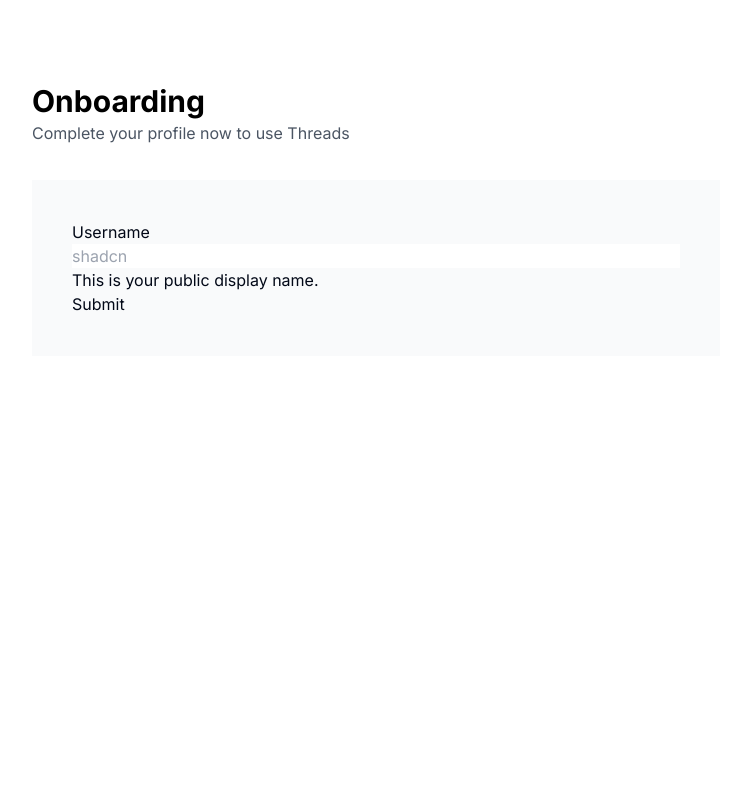
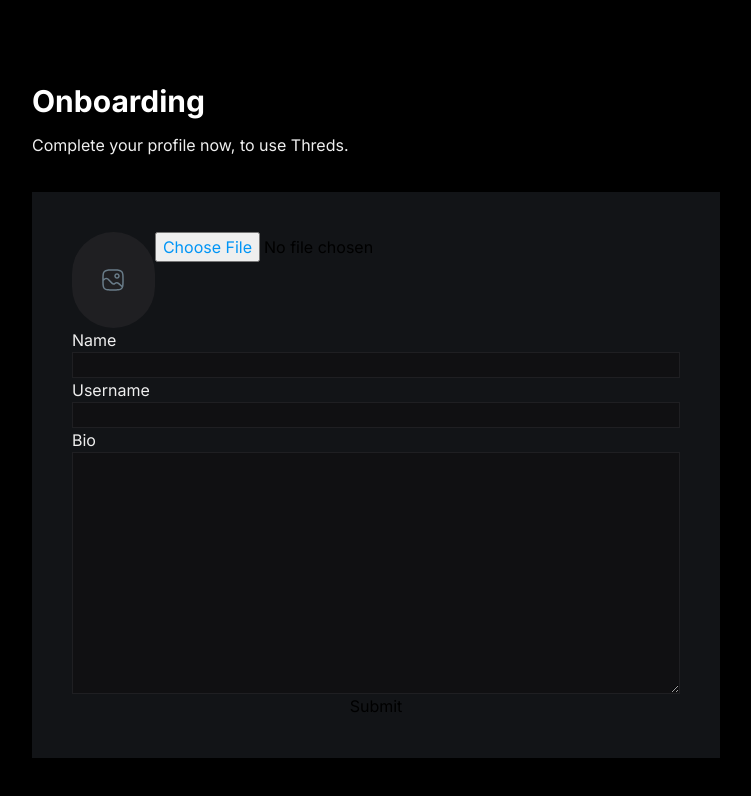
Before and after one commit to MMH576/threads, a Next.js app: page /onboarding in a window 1280 px wide. Shown: the top 796 px of the page, without its empty margins (264-1015 px from the left). Built offline with nearby package versions, Linux system fonts and the light colour scheme; no server answers.

Commit message:
fixed form color schemes

```diff
--- a/Components/forms/AccountProfile.tsx
+++ b/Components/forms/AccountProfile.tsx
@@ -1,5 +1,6 @@
 "use client";
 import { useForm } from "react-hook-form";
+import { ChangeEvent } from "react";
 import { Button } from "@/Components/ui/button"
 import {
   Form,
@@ -11,9 +12,12 @@
   FormMessage,
 } from "@/Components/ui/form"
 import { Input } from "@/Components/ui/input"
+import { Textarea } from "@/Components/ui/textarea"
 import { zodResolver } from "@hookform/resolvers/zod";
 import { UserValidation } from "@/lib/validations/user";
 import * as z from "zod";
+import Image from "next/image";
+
 interface Props {
     user: {
         id: string;
@@ -36,6 +40,9 @@
             bio: "",
         },
     })
+    const handleImage = (e: ChangeEvent, fieldChange: (value: string) => void) => {
+        e.preventDefault();
+    }
     // Define a submit handler.
   function onSubmit(values: z.infer<typeof UserValidation>) {
     // Do something with the form values.
@@ -44,24 +51,106 @@
   }
     return (
         <Form {...form}>
-      <form onSubmit={form.handleSubmit(onSubmit)} className="space-y-8">
+      <form onSubmit={form.handleSubmit(onSubmit)}
+       className="flex flex-col justify-start gap-10">
+           <FormField
+          control={form.control}
+          name='profile_photo'
+          render={({ field }) => (
+            <FormItem className='flex items-center gap-4'>
+              <FormLabel className='account-form_image-label'>
+                {field.value ? (
+                  <Image
+                    src={field.value}
+                    alt='profile_icon'
+                    width={96}
+                    height={96}
+                    priority
+                    className='rounded-full object-contain'
+                  />
+                ) : (
+                  <Image
+                    src='/assets/profile.svg'
+                    alt='profile_icon'
+                    width={24}
+                    height={24}
+                    className='object-contain'
+                  />
+                )}
+              </FormLabel>
+              <FormControl className='flex-1 text-base-semibold text-gray-200'>
+                <Input
+                  type='file'
+                  accept='image/*'
+                  placeholder='Add profile photo'
+                  className='account-form_image-input'
+                  onChange={(e) => handleImage(e, field.onChange)}
+                />
+              </FormControl>
+            </FormItem>
+          )}
+        />
+
         <FormField
           control={form.control}
-          name="username"
+          name='name'
           render={({ field }) => (
-            <FormItem>
-              <FormLabel>Username</FormLabel>
+            <FormItem className='flex w-full flex-col gap-3'>
+              <FormLabel className='text-base-semibold text-light-2'>
+                Name
+              </FormLabel>
               <FormControl>
-                <Input placeholder="shadcn" {...field} />
+                <Input
+                  type='text'
+                  className='account-form_input no-focus'
+                  {...field}
+                />
               </FormControl>
-              <FormDescription>
-                This is your public display name.
-              </FormDescription>
               <FormMessage />
             </FormItem>
           )}
         />
-        <Button type="submit">Submit</Button>
+
+        <FormField
+          control={form.control}
+          name='username'
+          render={({ field }) => (
+            <FormItem className='flex w-full flex-col gap-3'>
+              <FormLabel className='text-base-semibold text-light-2'>
+                Username
+              </FormLabel>
+              <FormControl>
+                <Input
+                  type='text'
+                  className='account-form_input no-focus'
+                  {...field}
+                />
+              </FormControl>
+              <FormMessage />
+            </FormItem>
+          )}
+        />
+
+        <FormField
+          control={form.control}
+          name='bio'
+          render={({ field }) => (
+            <FormItem className='flex w-full flex-col gap-3'>
+              <FormLabel className='text-base-semibold text-light-2'>
+                Bio
+              </FormLabel>
+              <FormControl>
+                <Textarea
+                  rows={10}
+                  className='account-form_input no-focus'
+                  {...field}
+                />
+              </FormControl>
+              <FormMessage />
+            </FormItem>
+          )}
+        />
+        <Button type="submit" className="bg-primary-500">Submit</Button>
       </form>
     </Form>
     )
--- a/Components/ui/form.tsx
+++ b/Components/ui/form.tsx
@@ -1,5 +1,3 @@
-"use client"
-
 import * as React from "react"
 import * as LabelPrimitive from "@radix-ui/react-label"
 import { Slot } from "@radix-ui/react-slot"
@@ -13,7 +11,7 @@
 } from "react-hook-form"
 
 import { cn } from "@/lib/utils"
-import { Label } from "@/components/ui/label"
+import { Label } from "@/Components/ui/label"
 
 const Form = FormProvider
 
@@ -95,7 +93,7 @@
   return (
     <Label
       ref={ref}
-      className={cn(error && "text-destructive", className)}
+      className={cn(error && "text-red-500 dark:text-red-900", className)}
       htmlFor={formItemId}
       {...props}
     />
@@ -135,7 +133,7 @@
     <p
       ref={ref}
       id={formDescriptionId}
-      className={cn("text-sm text-muted-foreground", className)}
+      className={cn("text-sm text-slate-500 dark:text-slate-400", className)}
       {...props}
     />
   )
@@ -157,7 +155,7 @@
     <p
       ref={ref}
       id={formMessageId}
-      className={cn("text-sm font-medium text-destructive", className)}
+      className={cn("text-sm font-medium text-red-500 dark:text-red-900", className)}
       {...props}
     >
       {body}
--- /dev/null
+++ b/Components/ui/textarea.tsx
@@ -0,0 +1,22 @@
+import * as React from "react"
+
+import { cn } from "@/lib/utils"
+
+const Textarea = React.forwardRef<
+  HTMLTextAreaElement,
+  React.ComponentProps<"textarea">
+>(({ className, ...props }, ref) => {
+  return (
+    <textarea
+      className={cn(
+        "flex min-h-[80px] w-full rounded-md border border-input bg-background px-3 py-2 text-base ring-offset-background placeholder:text-muted-foreground focus-visible:outline-none focus-visible:ring-2 focus-visible:ring-ring focus-visible:ring-offset-2 disabled:cursor-not-allowed disabled:opacity-50 md:text-sm",
+        className
+      )}
+      ref={ref}
+      {...props}
+    />
+  )
+})
+Textarea.displayName = "Textarea"
+
+export { Textarea }
--- a/app/(auth)/layout.tsx
+++ b/app/(auth)/layout.tsx
@@ -13,7 +13,7 @@
   return (
     <ClerkProvider>
       <html lang="en">
-        <body className={`${inter.className} bg-white`}>{children}</body>
+        <body className={`${inter.className} bg-dark-1`}>{children}</body>
       </html>
     </ClerkProvider>
   );
--- a/app/(auth)/onboarding/page.tsx
+++ b/app/(auth)/onboarding/page.tsx
@@ -16,16 +16,16 @@
     }
 
     return (
-        <main className="mx-auto flex max-w-3xl flex-col justify-start px-10 py-20 bg-white">
-            <h1 className="head-text text-black">Onboarding</h1>
-            <p className="text-base-regular text-gray-600">Complete your profile now to use Threads</p>
-            <section className="mt-9 bg-gray-50 p-10">
-                <AccountProfile
-                user={userData}
-                btnTitle="Continue"
-                />
-            </section>
-        </main>
+    <main className='mx-auto flex max-w-3xl flex-col justify-start px-10 py-20'>
+      <h1 className='head-text'>Onboarding</h1>
+      <p className='mt-3 text-base-regular text-light-2'>
+        Complete your profile now, to use Threds.
+      </p>
+
+      <section className='mt-9 bg-dark-2 p-10'>
+        <AccountProfile user={userData} btnTitle='Continue' />
+      </section>
+    </main>
     )
 }
 
--- a/app/globals.css
+++ b/app/globals.css
@@ -157,73 +157,5 @@
 }
 
 .comment-form_btn {
-  @apply rounded-3xl bg-primary-500 px-8 py-2 !text-small-regular text-light-1 max-xs:w-full !important;}
-
-
-
-@layer base {
-  :root {
-    --background: 0 0% 100%;
-    --foreground: 222.2 84% 4.9%;
-    --card: 0 0% 100%;
-    --card-foreground: 222.2 84% 4.9%;
-    --popover: 0 0% 100%;
-    --popover-foreground: 222.2 84% 4.9%;
-    --primary: 222.2 47.4% 11.2%;
-    --primary-foreground: 210 40% 98%;
-    --secondary: 210 40% 96.1%;
-    --secondary-foreground: 222.2 47.4% 11.2%;
-    --muted: 210 40% 96.1%;
-    --muted-foreground: 215.4 16.3% 46.9%;
-    --accent: 210 40% 96.1%;
-    --accent-foreground: 222.2 47.4% 11.2%;
-    --destructive: 0 84.2% 60.2%;
-    --destructive-foreground: 210 40% 98%;
-    --border: 214.3 31.8% 91.4%;
-    --input: 214.3 31.8% 91.4%;
-    --ring: 222.2 84% 4.9%;
-    --chart-1: 12 76% 61%;
-    --chart-2: 173 58% 39%;
-    --chart-3: 197 37% 24%;
-    --chart-4: 43 74% 66%;
-    --chart-5: 27 87% 67%;
-    --radius: 0.5rem;
-  }
-  .dark {
-    --background: 222.2 84% 4.9%;
-    --foreground: 210 40% 98%;
-    --card: 222.2 84% 4.9%;
-    --card-foreground: 210 40% 98%;
-    --popover: 222.2 84% 4.9%;
-    --popover-foreground: 210 40% 98%;
-    --primary: 210 40% 98%;
-    --primary-foreground: 222.2 47.4% 11.2%;
-    --secondary: 217.2 32.6% 17.5%;
-    --secondary-foreground: 210 40% 98%;
-    --muted: 217.2 32.6% 17.5%;
-    --muted-foreground: 215 20.2% 65.1%;
-    --accent: 217.2 32.6% 17.5%;
-    --accent-foreground: 210 40% 98%;
-    --destructive: 0 62.8% 30.6%;
-    --destructive-foreground: 210 40% 98%;
-    --border: 217.2 32.6% 17.5%;
-    --input: 217.2 32.6% 17.5%;
-    --ring: 212.7 26.8% 83.9%;
-    --chart-1: 220 70% 50%;
-    --chart-2: 160 60% 45%;
-    --chart-3: 30 80% 55%;
-    --chart-4: 280 65% 60%;
-    --chart-5: 340 75% 55%;
-  }
+  @apply rounded-3xl bg-primary-500 px-8 py-2 !text-small-regular text-light-1 max-xs:w-full !important;
 }
-
-
-
-@layer base {
-  * {
-    @apply border-border outline-ring/50;
-  }
-  body {
-    @apply bg-background text-foreground;
-  }
-}
--- a/tailwind.config.ts
+++ b/tailwind.config.ts
@@ -10,260 +10,207 @@
 	theme: {
 	  container: {
 		center: true,
-  		padding: '2rem',
+		padding: "2rem",
 		screens: {
-  			'2xl': '1400px'
-  		}
+		  "2xl": "1400px",
+		},
 	  },
 	  fontSize: {
-  		'heading1-bold': [
-  			'36px',
+		"heading1-bold": [
+		  "36px",
 		  {
-  				lineHeight: '140%',
-  				fontWeight: '700'
-  			}
+			lineHeight: "140%",
+			fontWeight: "700",
+		  },
 		],
-  		'heading1-semibold': [
-  			'36px',
+		"heading1-semibold": [
+		  "36px",
 		  {
-  				lineHeight: '140%',
-  				fontWeight: '600'
-  			}
+			lineHeight: "140%",
+			fontWeight: "600",
+		  },
 		],
-  		'heading2-bold': [
-  			'30px',
+		"heading2-bold": [
+		  "30px",
 		  {
-  				lineHeight: '140%',
-  				fontWeight: '700'
-  			}
+			lineHeight: "140%",
+			fontWeight: "700",
+		  },
 		],
-  		'heading2-semibold': [
-  			'30px',
+		"heading2-semibold": [
+		  "30px",
 		  {
-  				lineHeight: '140%',
-  				fontWeight: '600'
-  			}
+			lineHeight: "140%",
+			fontWeight: "600",
+		  },
 		],
-  		'heading3-bold': [
-  			'24px',
+		"heading3-bold": [
+		  "24px",
 		  {
-  				lineHeight: '140%',
-  				fontWeight: '700'
-  			}
+			lineHeight: "140%",
+			fontWeight: "700",
+		  },
 		],
-  		'heading4-medium': [
-  			'20px',
+		"heading4-medium": [
+		  "20px",
 		  {
-  				lineHeight: '140%',
-  				fontWeight: '500'
-  			}
+			lineHeight: "140%",
+			fontWeight: "500",
+		  },
 		],
-  		'body-bold': [
-  			'18px',
+		"body-bold": [
+		  "18px",
 		  {
-  				lineHeight: '140%',
-  				fontWeight: '700'
-  			}
+			lineHeight: "140%",
+			fontWeight: "700",
+		  },
 		],
-  		'body-semibold': [
-  			'18px',
+		"body-semibold": [
+		  "18px",
 		  {
-  				lineHeight: '140%',
-  				fontWeight: '600'
-  			}
+			lineHeight: "140%",
+			fontWeight: "600",
+		  },
 		],
-  		'body-medium': [
-  			'18px',
+		"body-medium": [
+		  "18px",
 		  {
-  				lineHeight: '140%',
-  				fontWeight: '500'
-  			}
+			lineHeight: "140%",
+			fontWeight: "500",
+		  },
 		],
-  		'body-normal': [
-  			'18px',
+		"body-normal": [
+		  "18px",
 		  {
-  				lineHeight: '140%',
-  				fontWeight: '400'
-  			}
+			lineHeight: "140%",
+			fontWeight: "400",
+		  },
 		],
-  		'body1-bold': [
-  			'18px',
+		"body1-bold": [
+		  "18px",
 		  {
-  				lineHeight: '140%',
-  				fontWeight: '700'
-  			}
+			lineHeight: "140%",
+			fontWeight: "700",
+		  },
 		],
-  		'base-regular': [
-  			'16px',
+		"base-regular": [
+		  "16px",
 		  {
-  				lineHeight: '140%',
-  				fontWeight: '400'
-  			}
+			lineHeight: "140%",
+			fontWeight: "400",
+		  },
 		],
-  		'base-medium': [
-  			'16px',
+		"base-medium": [
+		  "16px",
 		  {
-  				lineHeight: '140%',
-  				fontWeight: '500'
-  			}
+			lineHeight: "140%",
+			fontWeight: "500",
+		  },
 		],
-  		'base-semibold': [
-  			'16px',
+		"base-semibold": [
+		  "16px",
 		  {
-  				lineHeight: '140%',
-  				fontWeight: '600'
-  			}
+			lineHeight: "140%",
+			fontWeight: "600",
+		  },
 		],
-  		'base1-semibold': [
-  			'16px',
+		"base1-semibold": [
+		  "16px",
 		  {
-  				lineHeight: '140%',
-  				fontWeight: '600'
-  			}
+			lineHeight: "140%",
+			fontWeight: "600",
+		  },
 		],
-  		'small-regular': [
-  			'14px',
+		"small-regular": [
+		  "14px",
 		  {
-  				lineHeight: '140%',
-  				fontWeight: '400'
-  			}
+			lineHeight: "140%",
+			fontWeight: "400",
+		  },
 		],
-  		'small-medium': [
-  			'14px',
+		"small-medium": [
+		  "14px",
 		  {
-  				lineHeight: '140%',
-  				fontWeight: '500'
-  			}
+			lineHeight: "140%",
+			fontWeight: "500",
+		  },
 		],
-  		'small-semibold': [
-  			'14px',
+		"small-semibold": [
+		  "14px",
 		  {
-  				lineHeight: '140%',
-  				fontWeight: '600'
-  			}
+			lineHeight: "140%",
+			fontWeight: "600",
+		  },
 		],
-  		'subtle-medium': [
-  			'12px',
+		"subtle-medium": [
+		  "12px",
 		  {
-  				lineHeight: '16px',
-  				fontWeight: '500'
-  			}
+			lineHeight: "16px",
+			fontWeight: "500",
+		  },
 		],
-  		'subtle-semibold': [
-  			'12px',
+		"subtle-semibold": [
+		  "12px",
 		  {
-  				lineHeight: '16px',
-  				fontWeight: '600'
-  			}
+			lineHeight: "16px",
+			fontWeight: "600",
+		  },
 		],
-  		'tiny-medium': [
-  			'10px',
+		"tiny-medium": [
+		  "10px",
 		  {
-  				lineHeight: '140%',
-  				fontWeight: '500'
-  			}
+			lineHeight: "140%",
+			fontWeight: "500",
+		  },
 		],
-  		'x-small-semibold': [
-  			'7px',
+		"x-small-semibold": [
+		  "7px",
 		  {
-  				lineHeight: '9.318px',
-  				fontWeight: '600'
-  			}
-  		]
+			lineHeight: "9.318px",
+			fontWeight: "600",
+		  },
+		],
 	  },
 	  extend: {
 		colors: {
-  			'primary-500': '#877EFF',
-  			'secondary-500': '#FFB620',
-  			blue: '#0095F6',
-  			'logout-btn': '#FF5A5A',
-  			'navbar-menu': 'rgba(16, 16, 18, 0.6)',
-  			'dark-1': '#000000',
-  			'dark-2': '#121417',
-  			'dark-3': '#101012',
-  			'dark-4': '#1F1F22',
-  			'light-1': '#FFFFFF',
-  			'light-2': '#EFEFEF',
-  			'light-3': '#7878A3',
-  			'light-4': '#5C5C7B',
-  			'gray-1': '#697C89',
-  			glassmorphism: 'rgba(16, 16, 18, 0.60)',
-  			background: 'hsl(var(--background))',
-  			foreground: 'hsl(var(--foreground))',
-  			card: {
-  				DEFAULT: 'hsl(var(--card))',
-  				foreground: 'hsl(var(--card-foreground))'
-  			},
-  			popover: {
-  				DEFAULT: 'hsl(var(--popover))',
-  				foreground: 'hsl(var(--popover-foreground))'
-  			},
-  			primary: {
-  				DEFAULT: 'hsl(var(--primary))',
-  				foreground: 'hsl(var(--primary-foreground))'
-  			},
-  			secondary: {
-  				DEFAULT: 'hsl(var(--secondary))',
-  				foreground: 'hsl(var(--secondary-foreground))'
-  			},
-  			muted: {
-  				DEFAULT: 'hsl(var(--muted))',
-  				foreground: 'hsl(var(--muted-foreground))'
-  			},
-  			accent: {
-  				DEFAULT: 'hsl(var(--accent))',
-  				foreground: 'hsl(var(--accent-foreground))'
-  			},
-  			destructive: {
-  				DEFAULT: 'hsl(var(--destructive))',
-  				foreground: 'hsl(var(--destructive-foreground))'
-  			},
-  			border: 'hsl(var(--border))',
-  			input: 'hsl(var(--input))',
-  			ring: 'hsl(var(--ring))',
-  			chart: {
-  				'1': 'hsl(var(--chart-1))',
-  				'2': 'hsl(var(--chart-2))',
-  				'3': 'hsl(var(--chart-3))',
-  				'4': 'hsl(var(--chart-4))',
-  				'5': 'hsl(var(--chart-5))'
-  			}
+		  "primary-500": "#877EFF",
+		  "secondary-500": "#FFB620",
+		  blue: "#0095F6",
+		  "logout-btn": "#FF5A5A",
+		  "navbar-menu": "rgba(16, 16, 18, 0.6)",
+		  "dark-1": "#000000",
+		  "dark-2": "#121417",
+		  "dark-3": "#101012",
+		  "dark-4": "#1F1F22",
+		  "light-1": "#FFFFFF",
+		  "light-2": "#EFEFEF",
+		  "light-3": "#7878A3",
+		  "light-4": "#5C5C7B",
+		  "gray-1": "#697C89",
+		  glassmorphism: "rgba(16, 16, 18, 0.60)",
 		},
 		boxShadow: {
-  			'count-badge': '0px 0px 6px 2px rgba(219, 188, 159, 0.30)',
-  			'groups-sidebar': '-30px 0px 60px 0px rgba(28, 28, 31, 0.50)'
+		  "count-badge": "0px 0px 6px 2px rgba(219, 188, 159, 0.30)",
+		  "groups-sidebar": "-30px 0px 60px 0px rgba(28, 28, 31, 0.50)",
 		},
 		screens: {
-  			xs: '400px'
+		  xs: "400px",
 		},
 		keyframes: {
-  			'accordion-down': {
-  				from: {
-  					height: 0
+		  "accordion-down": {
+			from: { height: 0 },
+			to: { height: "var(--radix-accordion-content-height)" },
 		  },
-  				to: {
-  					height: 'var(--radix-accordion-content-height)'
-  				}
+		  "accordion-up": {
+			from: { height: "var(--radix-accordion-content-height)" },
+			to: { height: 0 },
 		  },
-  			'accordion-up': {
-  				from: {
-  					height: 'var(--radix-accordion-content-height)'
-  				},
-  				to: {
-  					height: 0
-  				}
-  			}
 		},
 		animation: {
-  			'accordion-down': 'accordion-down 0.2s ease-out',
-  			'accordion-up': 'accordion-up 0.2s ease-out'
+		  "accordion-down": "accordion-down 0.2s ease-out",
+		  "accordion-up": "accordion-up 0.2s ease-out",
 		},
-  		borderRadius: {
-  			lg: 'var(--radius)',
-  			md: 'calc(var(--radius) - 2px)',
-  			sm: 'calc(var(--radius) - 4px)'
-  		}
-  	}
+	  },
 	},
 	plugins: [require("tailwindcss-animate")],
   };
```
Lines whose indentation alone changed are shown as unchanged.
